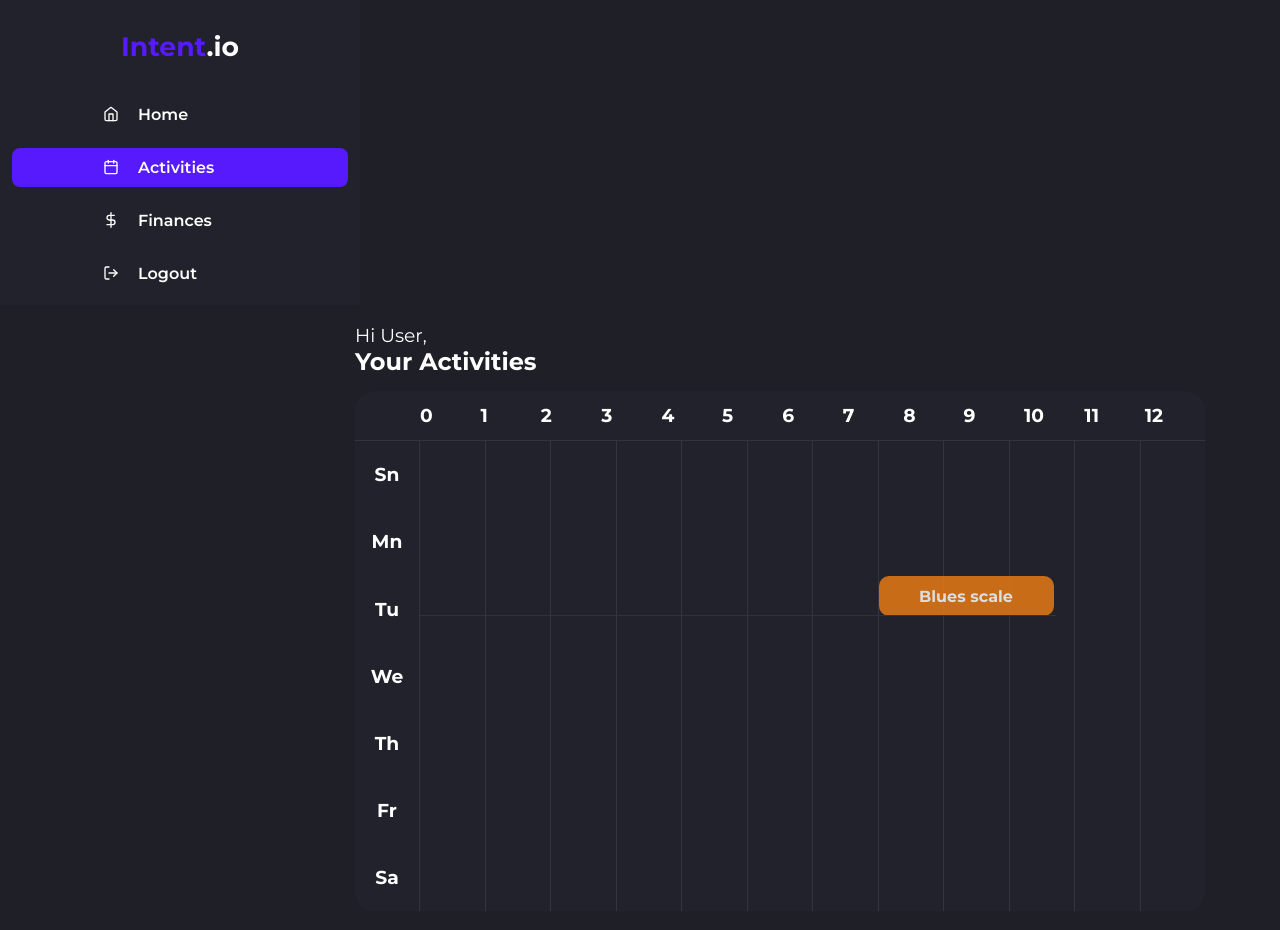
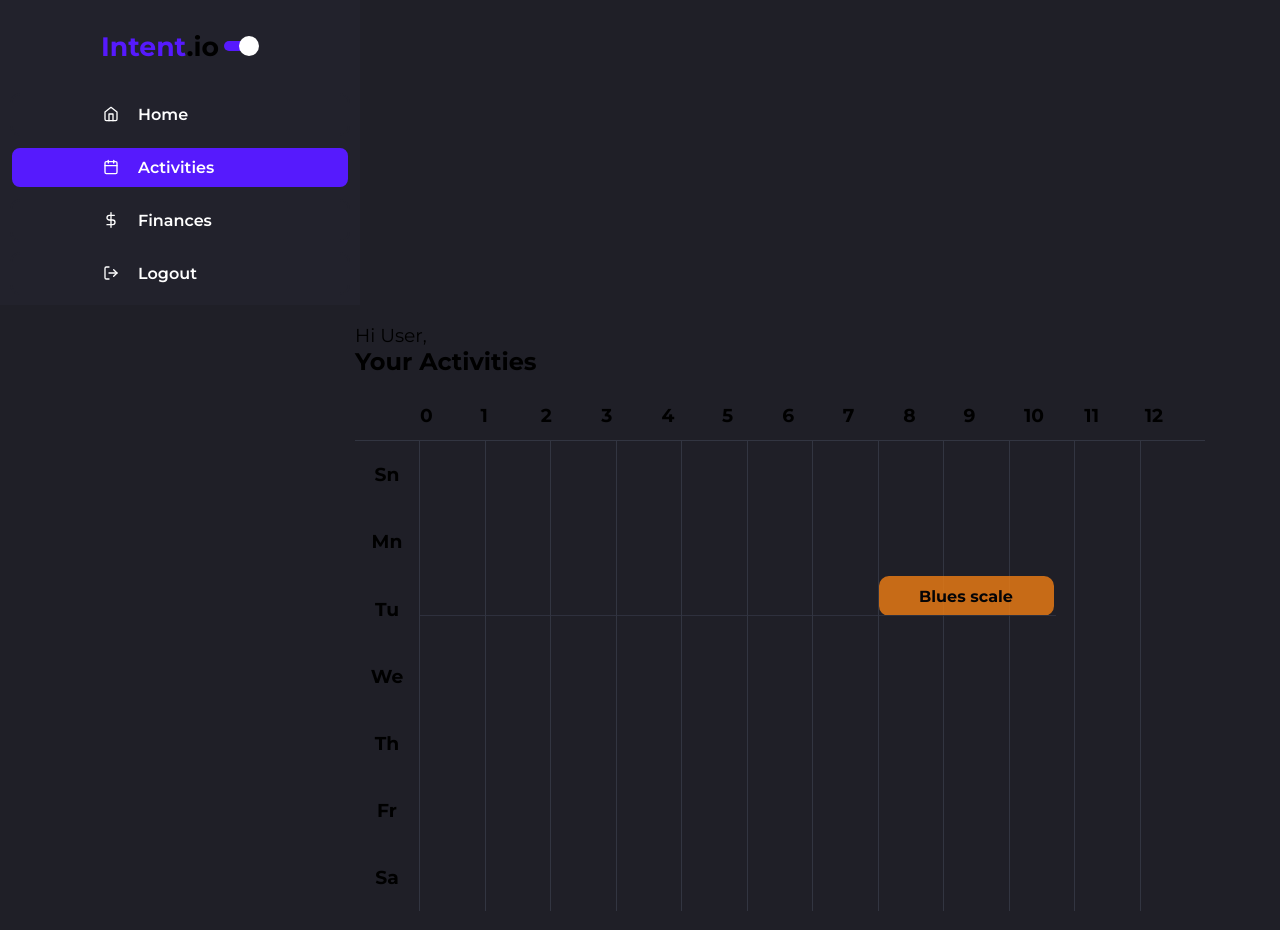
Before and after one commit to Loccust/intent, a React (Create React App) app: page /activities in a window 1280 px wide. Built offline with nearby package versions, Linux system fonts and the light colour scheme; the HTML template or start-up script is replaced by a standard one.

Commit message:
switch creation

```diff
--- a/src/Components/SideMenu/index.tsx
+++ b/src/Components/SideMenu/index.tsx
@@ -1,10 +1,24 @@
-import React from 'react';
+import React, {useContext} from 'react';
 import { Container, Header, Page, StyledLink, HomeIcon, ActivitiesIcon, FinancesIcon, LogOutIcon } from './styles';
+import Switch from 'react-switch';
+import {ThemeContext} from 'styled-components';
 
 function SideMenu(){
+  const { colors } = useContext(ThemeContext)
   return(
     <Container>
-      <Header><span>Intent</span>.io</Header>
+      <Header><span>Intent</span>.io
+        <Switch
+          onChange={() => {}}
+          checked={true}
+          checkedIcon={false}
+          uncheckedIcon={false}
+          height={10}
+          width={30}
+          handleDiameter={20}
+          onColor={colors.primary}
+        />
+      </Header>
         <StyledLink to='/' exact>
           <Page> <HomeIcon/><span>Home</span></Page>
         </StyledLink>
--- a/src/Components/SideMenu/styles.ts
+++ b/src/Components/SideMenu/styles.ts
@@ -20,17 +20,17 @@ const size = css`
 `;
 
 export const Page = styled.div`
+  border: 2px solid ${props => props.theme.colors.menu};
+  color: ${props => props.theme.colors.text};
   padding: 10px;
   padding-left: 35%;
   margin: 10px;
   border-radius: 10px;
-  border: 2px solid ${props => props.theme.colors.menu};
   font-weight: 600;
   font-size: 12pt;
   cursor: pointer;
 
   &:hover{
-    background-color: ${props => props.theme.colors.surface};
     border: 2px solid ${props => props.theme.colors.primary};
   }
 
@@ -72,6 +72,9 @@ export const StyledLink = styled(NavLink)`
 
   &.active > ${Page} {
     background: ${props => props.theme.colors.primary};
+  }
+
+  &.active > ${Page} > * {
     color: #fff;
   }
 
--- a/src/styles/global.ts
+++ b/src/styles/global.ts
@@ -1,14 +1,6 @@
 import { createGlobalStyle } from 'styled-components';
 
 const GlobalStyle = createGlobalStyle`
-    :root{
-        --color-primary: #561AFD;
-        --color-bg-primary: #1F1F27;
-        --color-bg-secundary: #252733;
-        --color-bg-tertiary: #22222C;
-        --color-font-primary: #FFFFFF;
-    }
-
     *{
         margin: 0;
         padding: 0;
@@ -23,7 +15,6 @@ const GlobalStyle = createGlobalStyle`
         border: 0;
         background: none;
         font-family: 'Montserrat', sans-serif;
-        color: ${props => props.theme.colors.text};
     }
 `;
 
--- a/src/styles/themes/light.ts
+++ b/src/styles/themes/light.ts
@@ -4,7 +4,7 @@ const light = {
         primary: '#561AFD',
         background: '#ECEDF1',
         surface: '#FFF',
-        menu: '#FFF',
+        menu: '#f5f5f5',
         text: '#333'
     }
 };
```
